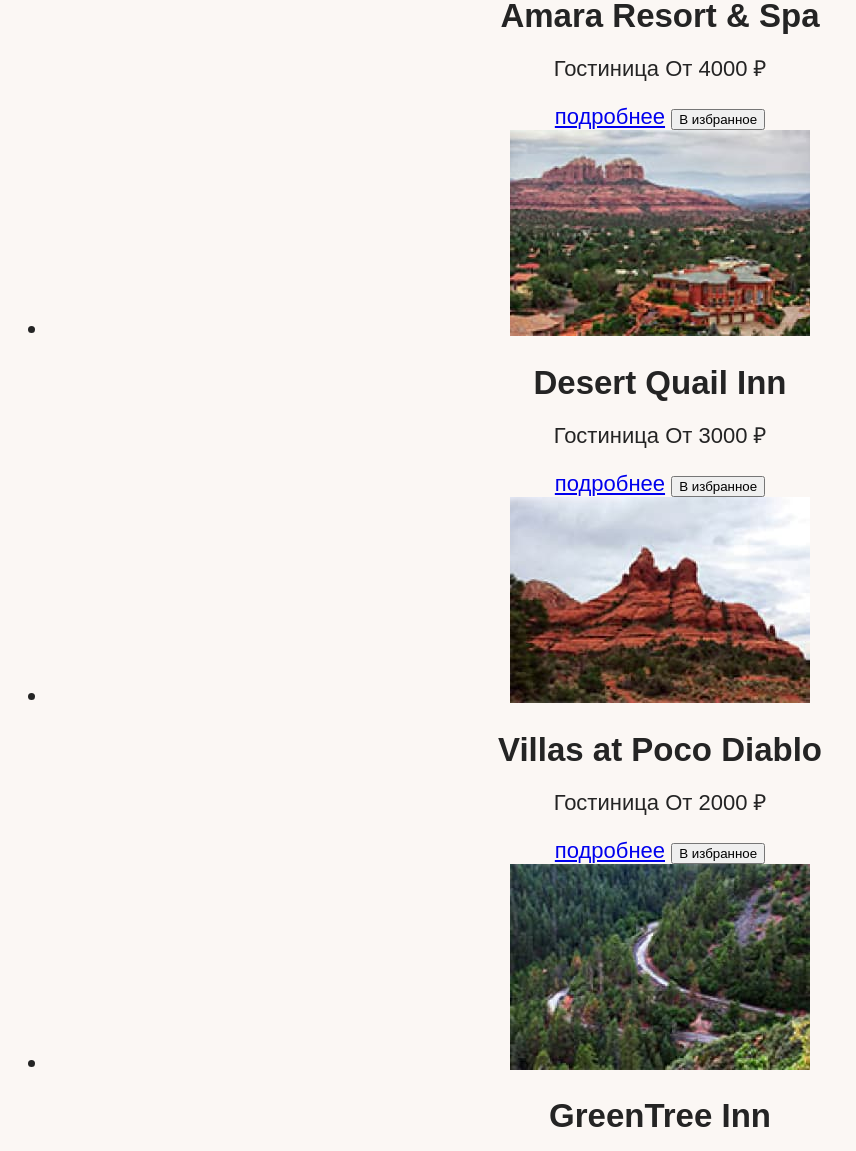
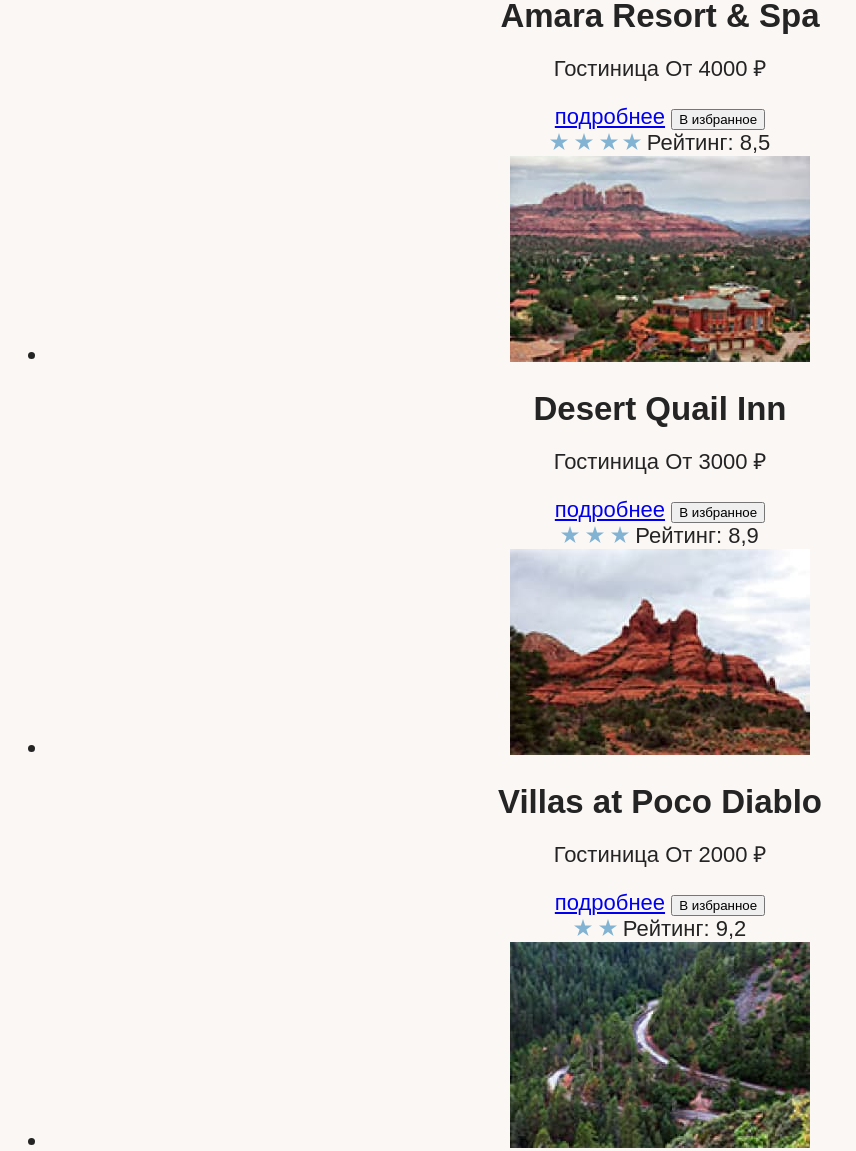
Before and after one commit to htmlacademy-htmlcss/1886249-sedona-33, a plain HTML site: page 7/catalog.html in a window 1280 px wide. Shown: the part 954-2105 px from the top of the page, without its empty margins (0-856 px from the left). Drawn offline with Linux system fonts and the light colour scheme; files that its build step writes are made by us from their sources; a web font is replaced by a local one.

Commit message:
:heavy_check_mark: Сборка #7

```diff
--- a/7/catalog.html
+++ b/7/catalog.html
@@ -92,7 +92,10 @@
                 </p>
                 <a class="more-about-hotel" href="#">подробнее</a>
                 <button class="favorite" type="submit">В избранное</button>
-                <!--ЗДЕСЬ ДОЛЖЕН БЫТЬ РЕЙТИНГ-->
+                <div>
+                  <span><img src="images/4stars.svg"></span>
+                  <span>Рейтинг: 8,5</span>
+                </div>
               </div>
             </li>
             <li class= "calalog-item">
@@ -105,7 +108,10 @@
                 </p>
                 <a class="more-about-hotel" href="#">подробнее</a>
                 <button class="favorite" type="submit">В избранное</button>
-                <!--ЗДЕСЬ ДОЛЖЕН БЫТЬ РЕЙТИНГ-->
+                <div>
+                  <span><img src="images/3stars.svg"></span>
+                  <span>Рейтинг: 8,9</span>
+                </div>
               </div>
             </li>
             <li class= "calalog-item">
@@ -118,7 +124,10 @@
                 </p>
                 <a class="more-about-hotel" href="#">подробнее</a>
                 <button class="favorite" type="submit">В избранное</button>
-                <!--ЗДЕСЬ ДОЛЖЕН БЫТЬ РЕЙТИНГ-->
+                <div>
+                  <span><img src="images/2stars.svg"></span>
+                  <span>Рейтинг: 9,2</span>
+                </div>
               </div>
             </li>
             <li class= "calalog-item">
@@ -131,7 +140,10 @@
                 </p>
                 <a class="more-about-hotel" href="#">подробнее</a>
                 <button class="favorite" type="submit">В избранное</button>
-                <!--ЗДЕСЬ ДОЛЖЕН БЫТЬ РЕЙТИНГ-->
+                <div>
+                  <span><img src="images/2stars.svg"></span>
+                  <span>Рейтинг: 9,2</span>
+                </div>
               </div>
             </li>
           </ul>
```
Also changed, not shown: 7/images/2stars.svg (added), 7/images/3stars.svg (added), 7/images/4stars.svg (added).
